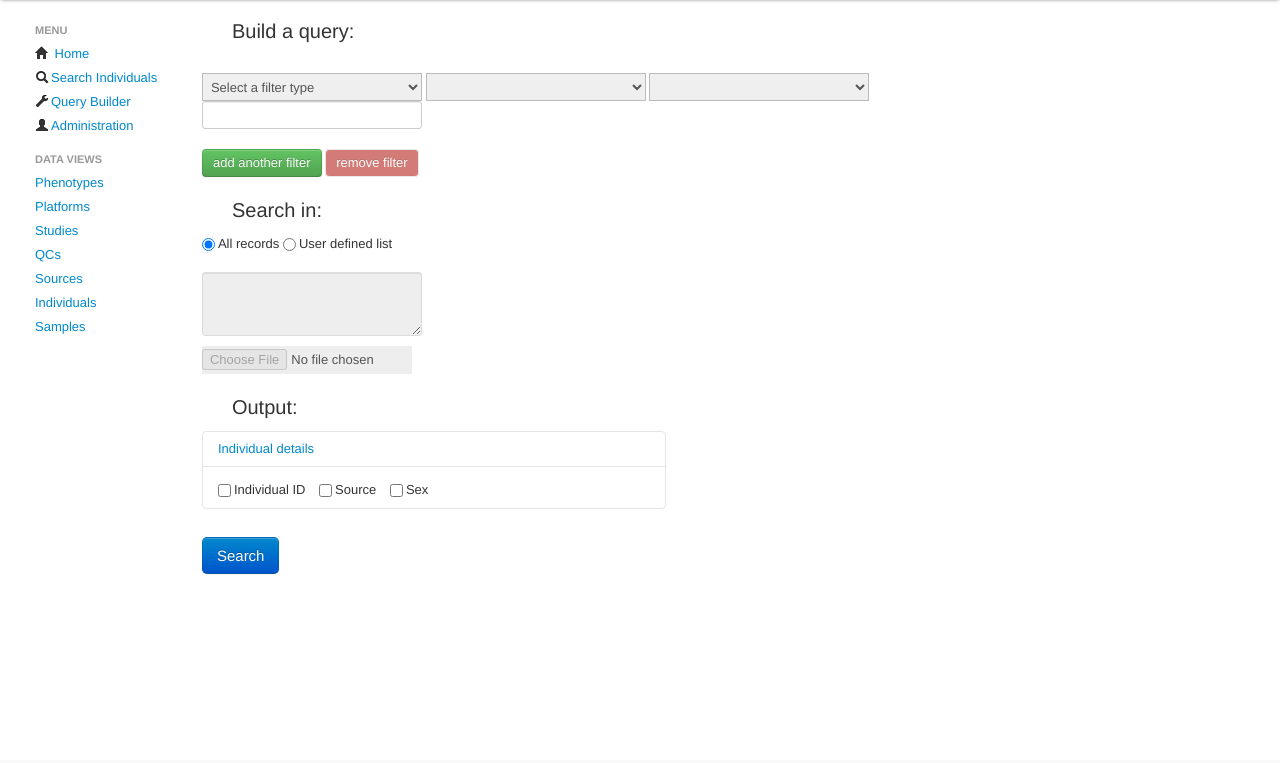
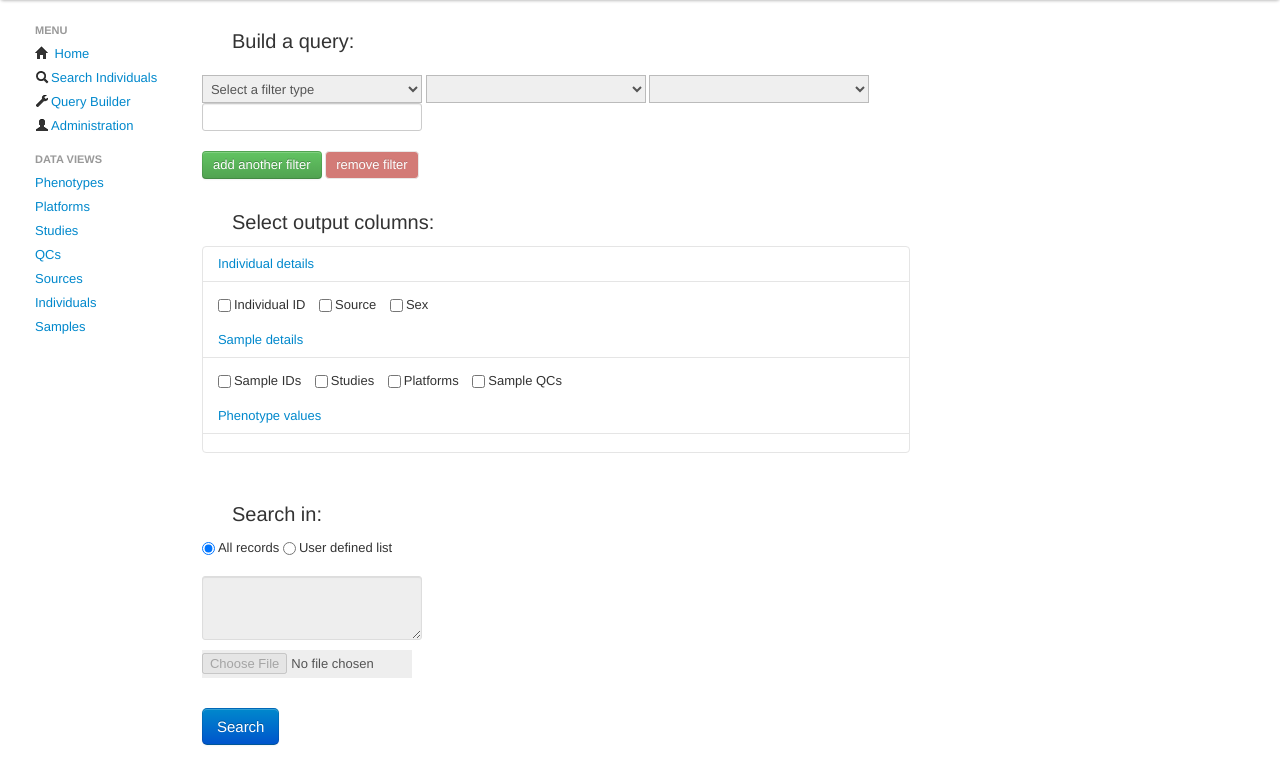
Before and after one commit to wtsi-medical-genomics/phenodb, a Django app: template templates/search/querybuilder.html in a window 1280 px wide. Shown: the part 40-803 px from the top of the page. Before the commit the page ends 614 px from the top, so only its background shows below. Run offline with Django 3.2, Linux system fonts and the light colour scheme; the template is opened without the code that fills it, so the values that code supplies are empty; parts of the project's set-up code (start-up, migrations or seed data) failed here and were passed over; some libraries are stand-ins or nearby versions.

Commit message:
various fixes

```diff
--- a/templates/search/querybuilder.html
+++ b/templates/search/querybuilder.html
@@ -5,7 +5,9 @@
 <script src="//netdna.bootstrapcdn.com/twitter-bootstrap/2.2.2/js/bootstrap.min.js"></script>
 
 <script type="text/javascript">
+
 	$(document).ready(function() {
+
 		$('#btnAdd').click(function() {
 			var num = $('.clonedInput').length;
 			// how many "duplicatable" input fields we currently have
@@ -162,7 +164,7 @@
 {% endblock %}
 
 {% block content %}
-<p class="lead">
+<p class="lead" style="margin-top: 10px;margin-bottom: 10px">
 	Build a query:
 </p>
 {% if message %}
@@ -198,9 +200,45 @@
 		</div>
 	</div>
 
-	<p class="lead" style="margin-top: 20px;margin-bottom: 10px">
-		Search in:
-	</p>
+	<p class="lead" style="margin-top: 30px;margin-bottom: 10px">Select output columns:</p>
+	<div class="row" style="margin-top: 10px;margin-bottom: 10px">
+		<div class="span9">
+			<div class="accordion" id="accordion1">
+				<div class="accordion-group">
+					<div class="accordion-heading">
+						<a class="accordion-toggle" data-toggle="collapse" data-target="#collapseOne" href="#"> Individual details </a>
+					</div>
+					<div id="collapseOne" class="accordion-body collapse in">
+						<div class="accordion-inner">
+							<label class="checkbox inline"><input type="checkbox" name="output" value="IndividualID">Individual ID</label>
+							<label class="checkbox inline"><input type="checkbox" name="output" value="Source">Source</label>
+							<label class="checkbox inline"><input type="checkbox" name="output" value="Sex">Sex</label>
+						</div>
+					</div>
+					<div class="accordion-heading">
+						<a class="accordion-toggle" data-toggle="collapse" data-target="#collapseTwo" href="#"> Sample details </a>
+					</div>
+					<div id="collapseTwo" class="accordion-body collapse in">
+						<div class="accordion-inner">
+							<label class="checkbox inline"><input type="checkbox" name="output" value="SampleIDs">Sample IDs</label>
+							<label class="checkbox inline"><input type="checkbox" name="output" value="Studies">Studies</label>
+							<label class="checkbox inline"><input type="checkbox" name="output" value="Platforms">Platforms</label>
+							<label class="checkbox inline"><input type="checkbox" name="output" value="QCs">Sample QCs</label>
+						</div>
+					</div>
+					<div class="accordion-heading">
+						<a class="accordion-toggle" data-toggle="collapse" data-target="#collapseThree" href="#"> Phenotype values </a>
+					</div>
+					<div id="collapseThree" class="accordion-body collapse in">
+						<div class="accordion-inner">
+						</div>
+					</div>
+				</div>
+			</div>
+		</div>
+	</div>
+
+	<p class="lead" style="margin-top: 30px;margin-bottom: 10px">Search in:</p>
 	<div class="row" style="margin-top: 10px;margin-bottom: 10px">
 		<div class="span9">
 			<label class="radio">
@@ -226,29 +264,7 @@
 		</div>
 	</div>
 
-	<p class="lead" style="margin-top: 20px;margin-bottom: 10px">
-		Output:
-	</p>
-	<div class="row" style="margin-top: 10px;margin-bottom: 10px">
-		<div class="span6">
-			<div class="accordion" id="accordion2">
-				<div class="accordion-group">
-					<div class="accordion-heading">
-						<a class="accordion-toggle" data-toggle="collapse" data-parent="#accordion2" href="#collapseOne"> Individual details </a>
-					</div>
-					<div id="collapseOne" class="accordion-body collapse in">
-						<div class="accordion-inner">
-							<label class="checkbox inline"><input type="checkbox" name="output" value="IndId">Individual ID</label>
-							<label class="checkbox inline"><input type="checkbox" name="output" value="source">Source</label>
-							<label class="checkbox inline"><input type="checkbox" name="output" value="sex">Sex</label>
-						</div>
-					</div>
-				</div>
-			</div>
-		</div>
-	</div>
-
-	<div class = row style="margin-top: 10px;margin-bottom: 10px">
+	<div class = row style="margin-top: 30px;margin-bottom: 10px">
 		<div class="span9">
 			<input type="submit" value="Search" class="btn btn-large btn-primary"/>
 		</div>
```
Also changed, not shown: templates/search/queryresults.html (+6 -7 lines).
